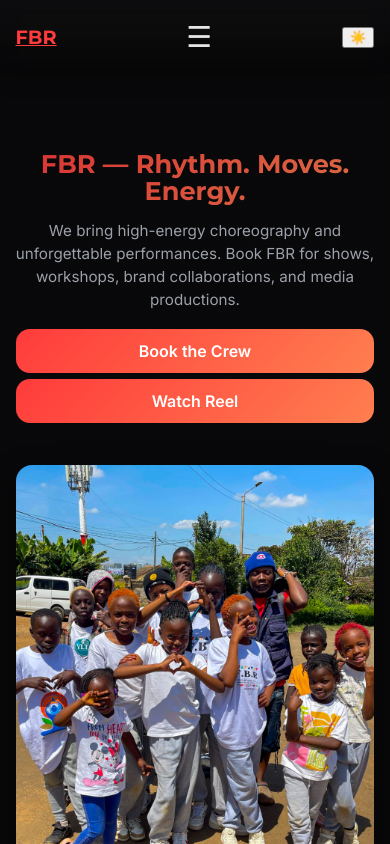
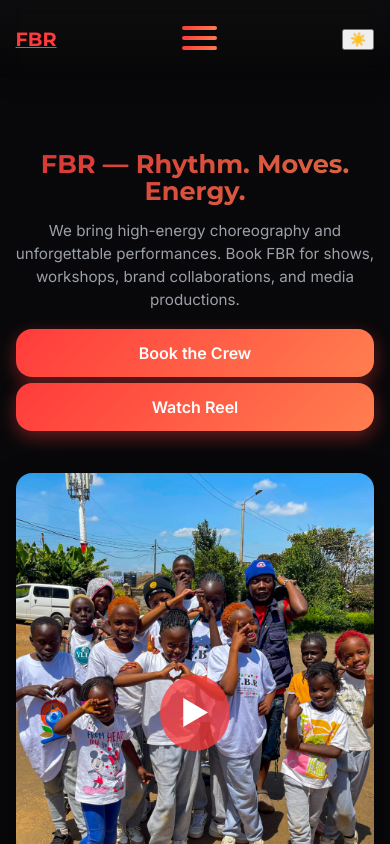
Before and after one commit to reagan505/fbr-dance-crew, a website built with Vite: page index.html in a window 390 px wide. Built offline with nearby package versions, Linux system fonts and the light colour scheme; files whose address does not match are found by name.

Commit message:
initial commit

```diff
--- a/home.css
+++ b/home.css
@@ -37,7 +37,7 @@ html, body {
   line-height: 1.5;
   background: var(--bg);
   transition: background var(--transition), color var(--transition);
-  overflow-x: hidden; /* Prevent horizontal scrolling */
+  overflow-x: hidden;
 }
 .container { width: 92%; max-width: 1200px; margin: 0 auto; }
 
@@ -107,19 +107,55 @@ html, body {
   color: #fff;
   transform: translateY(-2px);
 }
+
+/* ============================
+   BUTTON UPGRADE
+   ============================ */
+
+/* Gradient CTA buttons */
 .cta {
   background: var(--accent);
   -webkit-background-clip: text;
   -webkit-text-fill-color: transparent;
-  padding: 8px 16px;
-  border-radius: 12px;
+  padding: 10px 20px;
+  border-radius: 16px;
   font-weight: 700;
-  box-shadow: 0 4px 12px rgba(255,59,59,0.35);
-  transition: 0.3s;
+  font-size: 1rem;
+  box-shadow: 0 6px 18px rgba(255,59,59,0.45);
+  transition: transform 0.3s ease, filter 0.3s ease, box-shadow 0.3s ease;
+  cursor: pointer;
+  display: inline-block;
+  text-decoration: none;
 }
-.cta:hover { filter: brightness(1.1); }
+.cta:hover {
+  transform: translateY(-2px) scale(1.02);
+  filter: brightness(1.15);
+  box-shadow: 0 10px 28px rgba(255,59,59,0.5);
+}
 
-/* MOBILE NAV */
+/* Hero section buttons */
+.hero-buttons a {
+  margin-right: 14px;
+  background: var(--accent);
+  color: #fff;
+  border-radius: 16px;
+  padding: 12px 24px;
+  font-weight: 700;
+  font-size: 1rem;
+  box-shadow: 0 6px 18px rgba(255,59,59,0.4);
+  transition: transform 0.3s ease, filter 0.3s ease, box-shadow 0.3s ease;
+  text-decoration: none;
+  display: inline-block;
+}
+.hero-buttons a:hover {
+  transform: translateY(-3px) scale(1.03);
+  filter: brightness(1.15);
+  box-shadow: 0 12px 32px rgba(255,59,59,0.55);
+}
+
+/* ============================
+   MOBILE NAV & HAMBURGER BUTTON
+   ============================ */
 .nav-toggle {
   display: none;
   background: transparent;
@@ -128,7 +164,44 @@ html, body {
   font-size: 1.8rem;
   padding: 6px;
   cursor: pointer;
+  position: relative;
+  width: 50px;
+  height: 50px;
+  z-index: 2000;
 }
+
+/* Hamburger bars */
+.nav-toggle .bar {
+  display: block;
+  position: absolute;
+  height: 4px;
+  width: 70%;
+  background: var(--accent);
+  border-radius: 3px;
+  left: 15%;
+  transition: all 0.35s ease;
+}
+.nav-toggle .top { top: 12px; }
+.nav-toggle .middle { top: 22px; }
+.nav-toggle .bottom { top: 32px; }
+
+/* Hover glowing effect */
+.nav-toggle:hover .bar {
+  transform: scaleX(1.2);
+  filter: brightness(1.4);
+  box-shadow: 0 3px 12px rgba(255,59,59,0.6), 0 0 6px rgba(255,127,80,0.5);
+}
+
+/* Active state: transforms to X */
+.nav-toggle.active .top {
+  transform: rotate(45deg) translate(5px, 5px);
+}
+.nav-toggle.active .middle { opacity: 0; }
+.nav-toggle.active .bottom {
+  transform: rotate(-45deg) translate(6px, -6px);
+}
+
+/* Mobile nav */
 @media (max-width: 768px) {
   .nav-toggle { display: block; }
   .site-nav {
@@ -173,16 +246,12 @@ html, body {
   background-position: center;
   transition: background-position 0.2s ease;
 }
-
-/* Grid correction for mobile */
 .hero-grid {
   display: grid;
   grid-template-columns: 1fr 1fr;
   gap: 36px;
   align-items: center;
 }
-
-/* Text */
 .hero-text h1 {
   font-family: Montserrat, sans-serif;
   font-size: 3rem;
@@ -197,19 +266,6 @@ html, body {
   margin-bottom: 18px;
 }
 
-/* Buttons */
-.hero-buttons a {
-  margin-right: 12px;
-  background: var(--accent);
-  color: #fff;
-  border-radius: 14px;
-  padding: 10px 20px;
-  font-weight: 700;
-  transition: 0.3s;
-  text-decoration: none;
-}
-.hero-buttons a:hover { filter: brightness(1.1); }
-
 /* VIDEO */
 .video-wrapper {
   position: relative;
@@ -222,6 +278,26 @@ html, body {
   display: block;
   object-fit: cover;
   transition: transform 0.3s;
+}
+.video-wrapper .overlay {
+  position: absolute;
+  inset: 0;
+  display: flex;
+  justify-content: center;
+  align-items: center;
+}
+.video-wrapper .play-btn {
+  font-size: 2rem;
+  color: #fff;
+  text-decoration: none;
+  background: rgba(255,59,59,0.75);
+  padding: 14px 20px;
+  border-radius: 50%;
+  transition: transform 0.3s, filter 0.3s;
+}
+.video-wrapper .play-btn:hover {
+  transform: scale(1.1);
+  filter: brightness(1.2);
 }
 
 /* SECTION TITLE */
@@ -290,39 +366,24 @@ h2 {
 /* ============================
    RESPONSIVE BREAKPOINTS
    ============================ */
-
-/* Tablets & Medium Screens */
 @media (max-width: 900px) {
-  .hero-grid {
-    grid-template-columns: 1fr;
-    text-align: center;
-  }
+  .hero-grid { grid-template-columns: 1fr; text-align: center; }
   .hero-text h1 { font-size: 2.2rem; }
-  .hero-buttons a {
-    margin: 8px 6px;
-    display: inline-block;
-  }
+  .hero-buttons a { margin: 8px 6px; display: inline-block; }
 }
-
-/* Small Phones */
 @media (max-width: 600px) {
   .section { padding: 45px 0; }
   .hero-text h1 { font-size: 1.9rem; }
   .hero-text p { font-size: 0.95rem; }
   .card img { max-height: 170px; }
   .gallery-grid { gap: 10px; }
+  .cta { padding: 10px 16px; font-size: 0.95rem; display: block; text-align: center; margin: 6px 0; }
+  .hero-buttons a { width: 100%; display: block; margin: 8px 0; text-align: center; }
 }
-
-/* Extra Small (iPhone SE, older phones) */
 @media (max-width: 420px) {
   .brand { font-size: 1.2rem; }
   .hero-text h1 { font-size: 1.6rem; }
   .loader-logo { width: 86px; height: 86px; }
   .card img { max-height: 150px; }
-  .hero-buttons a {
-    width: 100%;
-    display: block;
-    margin: 6px 0;
-    text-align: center;
-  }
+  .hero-buttons a { width: 100%; display: block; margin: 6px 0; text-align: center; }
 }
--- a/index.html
+++ b/index.html
@@ -31,7 +31,12 @@
       <a class="brand" href="#">FBR</a>
 
       <!-- Mobile Menu Toggle -->
-      <button id="navToggle" class="nav-toggle" aria-expanded="false">☰</button>
+      <button id="navToggle" class="nav-toggle" aria-expanded="false">
+  <span class="bar top"></span>
+  <span class="bar middle"></span>
+  <span class="bar bottom"></span>
+</button>
+
 
       <!-- Navigation -->
       <nav id="siteNav" class="site-nav">
```
Also changed, not shown: assets/joslam.jfif (added).
